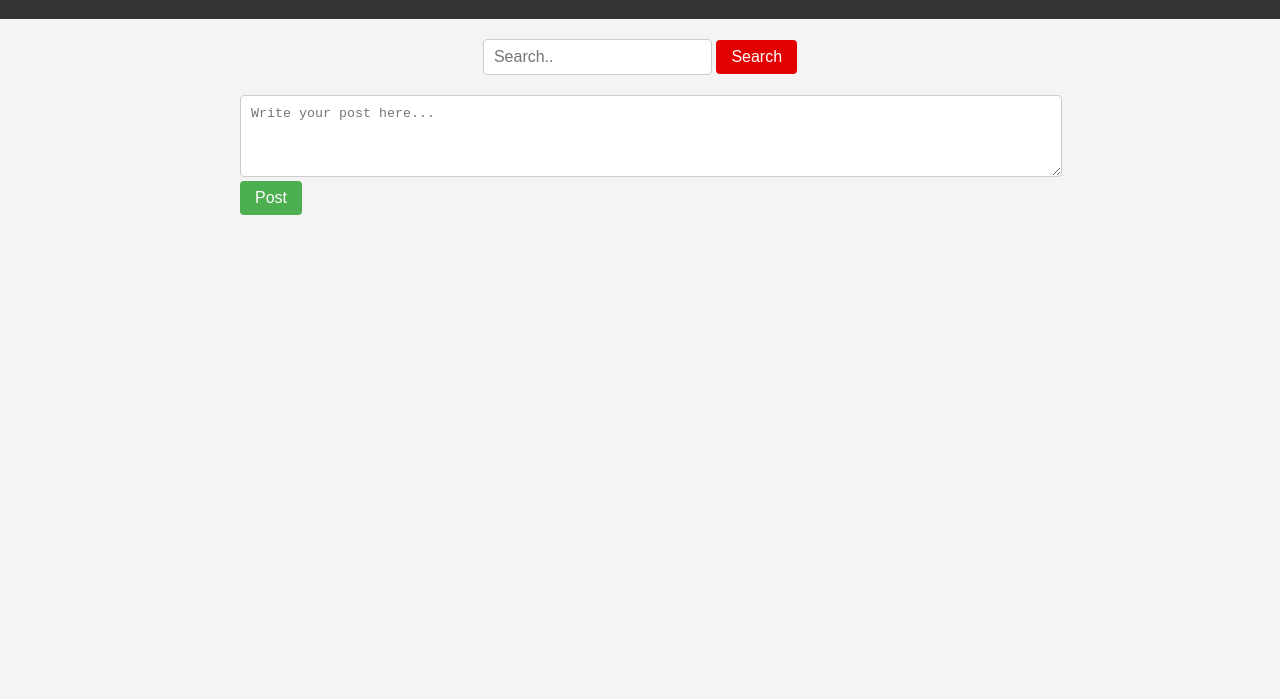
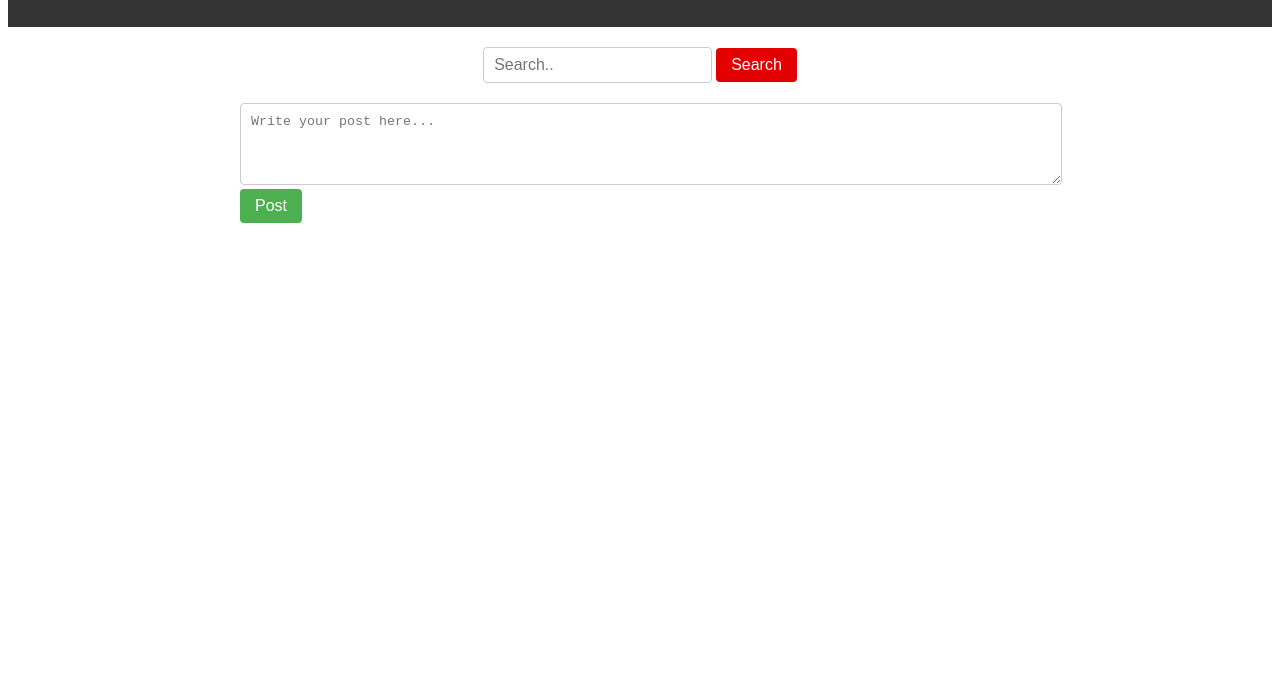
Before and after one commit to Shivam-Mahajan2007/Worker-union-Forum, a plain HTML site: page index.html in a window 1280 px wide. Shown: the part 101-800 px from the top of the page. Drawn offline with Linux system fonts and the light colour scheme.

Commit message:
index.html

```diff
--- a/index.html
+++ b/index.html
@@ -5,7 +5,7 @@
     <meta name="viewport" content="width=device-width, initial-scale=1.0">
     <title>Forum</title>
     <style>
-        body {
+        <body> {
             font-family: Arial, sans-serif;
             background-color: #f4f4f4;
             margin: 0;
@@ -100,6 +100,7 @@
             font-size: 16px;
         }
     </style>
+</body>
 </head>
 <body>
 
```
